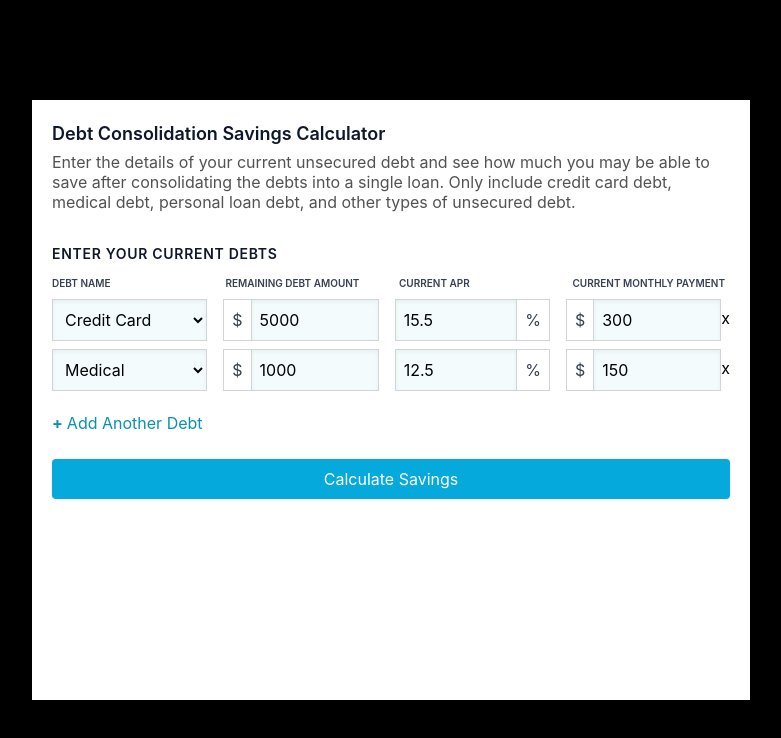
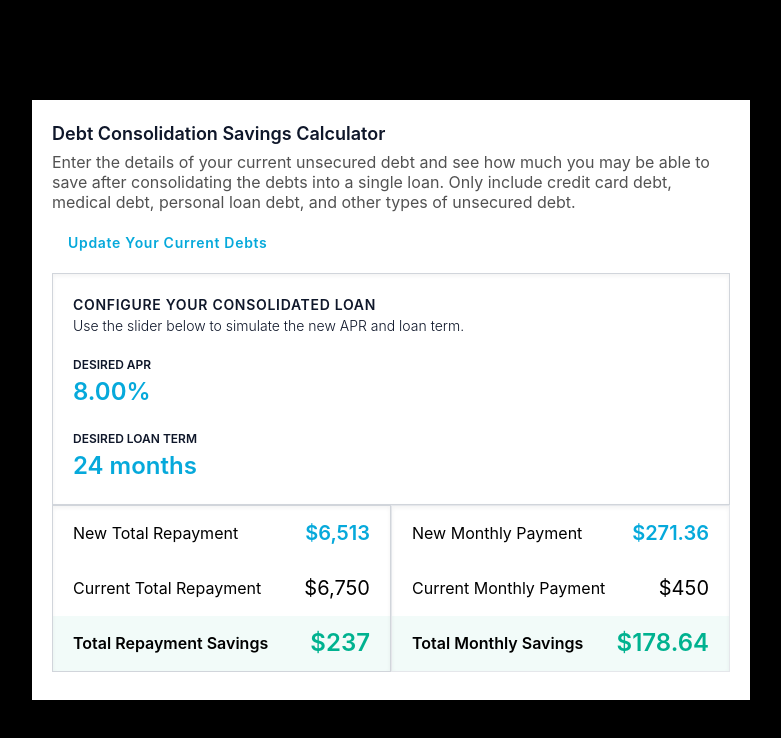
Before and after one commit to imranrehman-it/DebtConsolidation, a React (Create React App) app in the folder debt-consolidation/: page / in a window 1280 px wide. Shown: the top 738 px of the page, without its empty margins (249-1030 px from the left). Built offline with nearby package versions, Linux system fonts and the light colour scheme.

Commit message:
ResultInfo modal skeleton complete

```diff
--- a/debt-consolidation/src/Modal.js
+++ b/debt-consolidation/src/Modal.js
@@ -1,15 +1,22 @@
 import React from 'react'
 import { Header } from './components/Modal/Header';
 import { InputForm } from './components/InputForm/InputForm';
+import { ResultInfo } from './components/ResultInfo/ResultInfo';
 
 export const Modal = () => {
   return (
     <div className="flex justify-center items-center min-h-screen text">
-         <div className="flex flex-col px-5 pt-5 pb-20 bg-white shadow-sm w-[718px] h-[600px]">
-            <Header />
-            <InputForm />
-
-         </div>
+      <div className="flex flex-col px-5 pt-5 pb-20 bg-white shadow-sm w-[718px] h-[600px]">
+        <Header />
+        <ResultInfo />
+        {/* <InputForm /> */}
+        {/* <button
+          className="w-full p-2 mt-6 text-base text-white bg-[#06A9DB] rounded"
+          onClick={handleCalculate}
+        >
+          Calculate Savings
+        </button> */}
+      </div>
     </div>
-  )
+  );
 }
--- a/debt-consolidation/src/components/InputForm/InputForm.js
+++ b/debt-consolidation/src/components/InputForm/InputForm.js
@@ -1,8 +1,10 @@
 import React, {useState} from 'react'
 import {InputLabel} from './InputLabel'
 import {InputRow} from './Inputs/InputRow'
+import {ResultInfo} from '../ResultInfo/ResultInfo'
 
 export const InputForm = () => {
+  const [showResult, setShowResult] = useState(false)
   const [debts, setDebts] = useState([{
     debtName: 'Credit Card',
     remainingDebt: 5000,
@@ -27,6 +29,7 @@ export const InputForm = () => {
       window.alert("Please fill out all fields")
       return
     }
+    setShowResult(!showResult)
   }
 
 
@@ -113,12 +116,6 @@ export const InputForm = () => {
           <span>Add Another Debt</span>
         </button>
       </div>
-      <button
-        className="w-full p-2 mt-6 text-base text-white bg-[#06A9DB] rounded"
-        onClick={handleCalculate}
-      >
-        Calculate Savings
-      </button>
     </>
   );
 }
--- /dev/null
+++ b/debt-consolidation/src/components/ResultInfo/AprConfiguration.js
@@ -0,0 +1,14 @@
+import React from 'react'
+
+export const AprConfiguration = () => {
+  return (
+    <div className="flex flex-row items-center">
+      <div className="flex flex-col">
+        <text className="text-[12px] font-semibold text-slate-900">
+          DESIRED APR
+        </text>
+        <text className="text-[24px] font-semibold text-[#06A9DB]">8.00%</text>
+      </div>
+    </div>
+  );
+}
--- /dev/null
+++ b/debt-consolidation/src/components/ResultInfo/MonthlySection.js
@@ -0,0 +1,28 @@
+import React from 'react'
+
+export const MonthlySection = () => {
+  return (
+    <div className="w-1/2 text-black border shadow-inner border-gray-3000">
+      <div className="flex h-1/3 p-5  items-center bg-opacity-5 justify-between">
+        <text className="text-[16px] text-black">New Monthly Payment</text>
+        <text className="text-center text-[20px] text-[#06A9DB] font-semibold">
+          $271.36
+        </text>
+      </div>
+      <div className="flex h-1/3 p-5 items-center bg-opacity-5 justify-between">
+        <text className="text-[16px] text-black">Current Monthly Payment</text>
+        <text className="text-center text-[20px] text-black">
+          $450
+        </text>
+      </div>
+      <div className="flex h-1/3 p-5 items-center bg-[#00B290] bg-opacity-5 justify-between">
+        <text className="text-[16px] font-semibold text-black ">
+          Total Monthly Savings
+        </text>
+        <text className="text-center text-[24px] font-semibold text-[#00B290]">
+          $178.64
+        </text>
+      </div>
+    </div>
+  );
+}
--- /dev/null
+++ b/debt-consolidation/src/components/ResultInfo/RepaymentSection.js
@@ -0,0 +1,28 @@
+import React from 'react'
+
+export const RepaymentSection = () => {
+  return (
+    <div className=" w-1/2  text-black border shadow-inner border-gray-300">
+      <div className="flex h-1/3 p-5  items-center justify-between">
+        <text className="text-[16px] text-black">New Total Repayment</text>
+        <text className="text-center text-[20px] text-[#06A9DB] font-semibold">
+          $6,513
+        </text>
+      </div>
+      <div className="flex h-1/3 p-5 items-center justify-between">
+        <text className="text-[16px] text-black">Current Total Repayment</text>
+        <text className="text-center text-[20px] text-black">
+          $6,750
+        </text>
+      </div>
+      <div className="flex h-1/3 p-5 items-center bg-[#00B290] bg-opacity-5 justify-between">
+        <text className="text-[16px] font-semibold text-black">
+          Total Repayment Savings
+        </text>
+        <text className="text-center text-[24px] font-semibold text-[#00B290]">
+          $237
+        </text>
+      </div>
+    </div>
+  );
+}
--- /dev/null
+++ b/debt-consolidation/src/components/ResultInfo/ResultInfo.js
@@ -0,0 +1,31 @@
+import React from 'react'
+import {AprConfiguration} from './AprConfiguration'
+import {TermConfiguration} from './TermConfiguration'
+import {RepaymentSection} from './RepaymentSection'
+import {MonthlySection} from './MonthlySection'
+
+export const ResultInfo = () => {
+  return (
+    <div className="flex flex-col w-full h-full">
+      <text className="text-[14px] tracking-wider text-[#06A9DB] mt-1 mb-1 p-4 font-semibold">
+        Update Your Current Debts
+      </text>
+      <div className="flex flex-col text-black border shadow-inner border-gray-300 p-5 gap-5">
+        <div className="flex flex-col">
+          <text className="text-[14px] font-semibold tracking-wider text-slate-900">
+            CONFIGURE YOUR CONSOLIDATED LOAN
+          </text>
+          <text className="text-[14px] font-light text-slate-900">
+            Use the slider below to simulate the new APR and loan term.
+          </text>
+        </div>
+        <AprConfiguration />
+        <TermConfiguration />
+      </div>
+      <div className="flex flex-row h-1/3">
+        <RepaymentSection />
+        <MonthlySection />
+      </div>
+    </div>
+  );
+}
--- /dev/null
+++ b/debt-consolidation/src/components/ResultInfo/TermConfiguration.js
@@ -0,0 +1,17 @@
+import React from 'react'
+
+export const TermConfiguration = () => {
+  return (
+    <div className="flex flex-row items-center">
+      <div className="flex flex-col">
+        <text className="text-[12px] font-semibold text-slate-900">
+          DESIRED LOAN TERM
+        </text>
+        <text className="text-[24px] font-semibold text-[#06A9DB]">
+          24 months
+        </text>
+      </div>
+      {/*slider will go here*/}
+    </div>
+  );
+}
```
